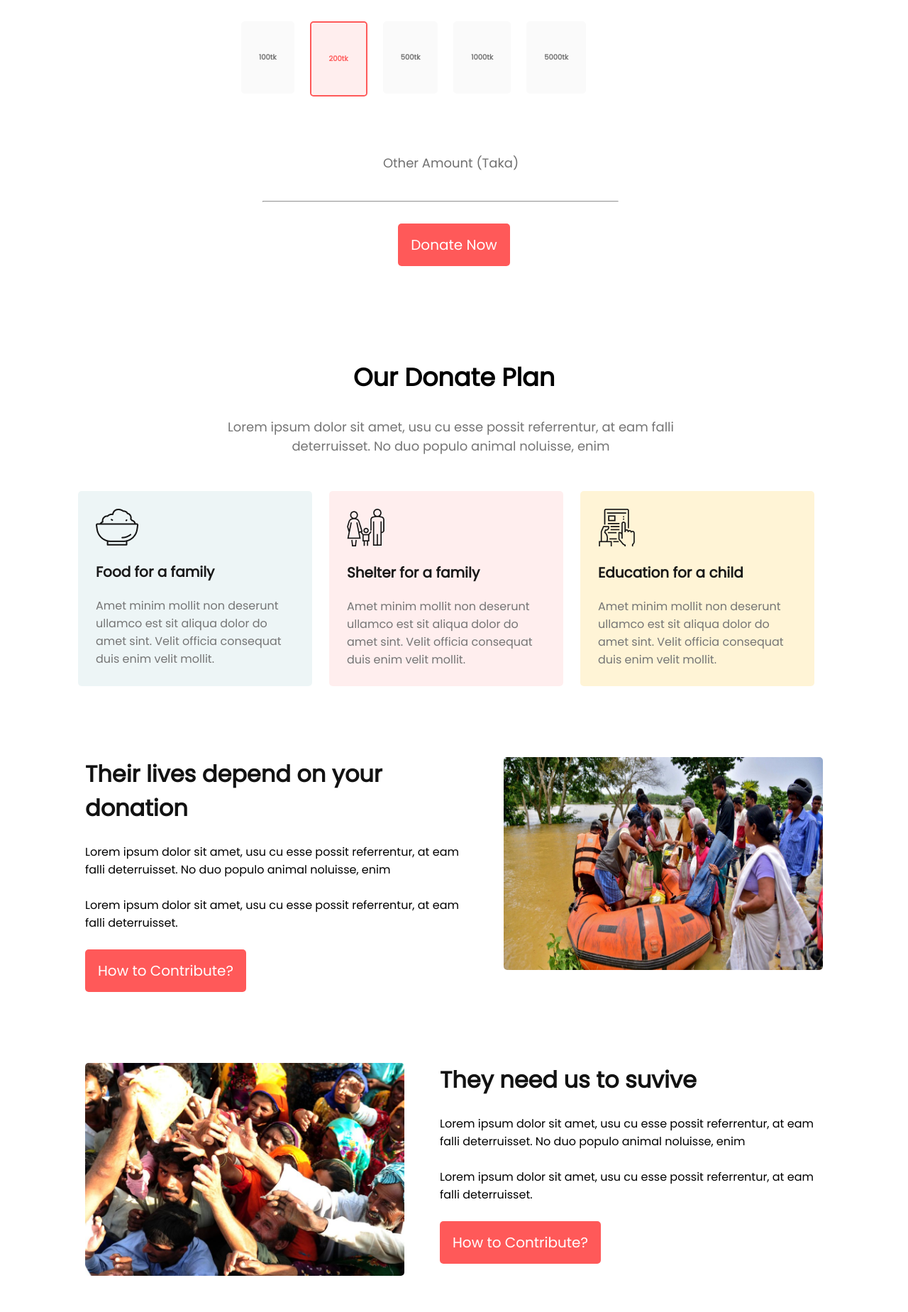
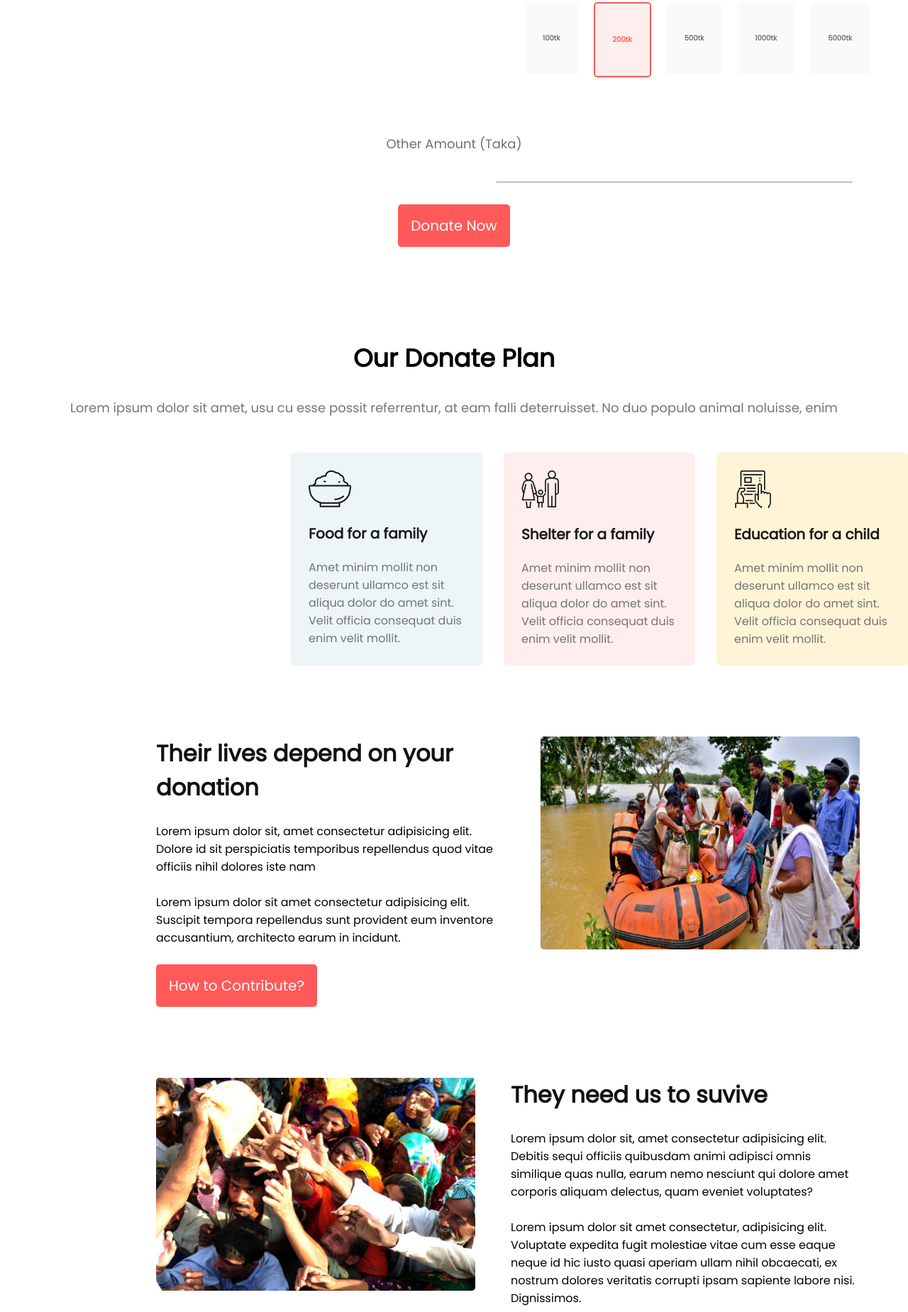
Before and after one commit to SHARIFsGIT/donate-food, a plain HTML site: page index.html in a window 1280 px wide. Shown: the part 951-2800 px from the top of the page at 71% size. Drawn offline with Linux system fonts and the light colour scheme.

Commit message:
updated for laptop

```diff
--- a/index.html
+++ b/index.html
@@ -18,8 +18,7 @@
         <div class="banner">
             <div class="banner_items">
                 <h2>Let’s Help Those Who Are More In Need</h2>
-                <p>Lorem ipsum dolor sit amet, usu cu esse possit referrentur, at eam falli deterruisset. No duo populo
-                    animal noluisse, enim</p>
+                <p>Lorem ipsum dolor sit amet consectetur adipisicing elit. Atque doloribus neque iure tenetur cupiditate quod iusto quasi fuga soluta quaerat laborum</p>
                 <button>Donate Now</button>
             </div>
         </div>
@@ -87,10 +86,9 @@
                 <div class="other_text">
                     <h3>Their lives depend on your donation</h3>
                     <br>
-                    <p>Lorem ipsum dolor sit amet, usu cu esse possit referrentur, at eam falli deterruisset. No duo populo
-                        animal noluisse, enim</p>
+                    <p>Lorem ipsum dolor sit, amet consectetur adipisicing elit. Dolore id sit perspiciatis temporibus repellendus quod vitae officiis nihil dolores iste nam</p>
                         <br>
-                    <p>Lorem ipsum dolor sit amet, usu cu esse possit referrentur, at eam falli deterruisset.</p>
+                    <p>Lorem ipsum dolor sit amet consectetur adipisicing elit. Suscipit tempora repellendus sunt provident eum inventore accusantium, architecto earum in incidunt.</p>
                     <br>
                     <button>How to Contribute?</button>
                 </div>
@@ -105,9 +103,9 @@
                 <div class="other_text">
                     <h3>They need us to suvive</h3>
                     <br>
-                    <p>Lorem ipsum dolor sit amet, usu cu esse possit referrentur, at eam falli deterruisset. No duo populo animal noluisse, enim</p>
+                    <p>Lorem ipsum dolor sit, amet consectetur adipisicing elit. Debitis sequi officiis quibusdam animi adipisci omnis similique quas nulla, earum nemo nesciunt qui dolore amet corporis aliquam delectus, quam eveniet voluptates?</p>
                     <br>
-                    <p>Lorem ipsum dolor sit amet, usu cu esse possit referrentur, at eam falli deterruisset.</p>
+                    <p>Lorem ipsum dolor sit amet consectetur, adipisicing elit. Voluptate expedita fugit molestiae vitae cum esse eaque neque id hic iusto quasi aperiam ullam nihil obcaecati, ex nostrum dolores veritatis corrupti ipsam sapiente labore nisi. Dignissimos.</p>
                     <br>
                     <button>How to Contribute?</button>
                 </div>
--- a/styles/donate.css
+++ b/styles/donate.css
@@ -15,18 +15,14 @@
 .banner_items h2 {
   color: #fff;
   font-size: 65px;
-  width: 826px;
-  margin-left: 230px;
   padding-top: 174px;
 }
 .banner_items p {
-  width: 691px;
   color: #fff;
   font-size: 18px;
   font-weight: 400;
   margin-top: 20px;
-  margin-bottom: 30px;
-  padding-left: 290px;
+  margin-bottom: 50px;
 }
 button {
   padding: 15px 18px;
@@ -50,8 +46,6 @@ button {
 .donate_now p {
   color: #707070;
   font-size: 18px;
-  width: 691px;
-  padding-left: 290px;
   margin-top: 20px;
   margin-bottom: 10px;
 }
@@ -59,11 +53,10 @@ button {
   display: flex;
   gap: 22px;
   list-style: none;
-  margin-left: 300px;
+  margin-left: 700px;
 }
 .donation_money h5 {
   color: #707070;
-  text-align: center;
   font-size: 10px;
   padding: 43px 25px 43px 25px;
   border-radius: 5px;
@@ -83,7 +76,7 @@ button {
 hr {
   width: 500px;
   height: 0px;
-  margin-left: 370px;
+  margin-left: 700px;
   margin-bottom: 30px;
 }
 .donate_now p {
@@ -106,12 +99,10 @@ hr {
   font-weight: 400;
   margin-bottom: 50px;
   text-align: center;
-  padding-left: 290px;
-  width: 691px;
 }
 .items_container {
   display: flex;
-  gap: 24px;
+  gap: 30px;
 }
 .items_container > .item1,
 .item2,
@@ -123,7 +114,7 @@ hr {
 }
 .items_container .item1 {
   background: rgba(79, 157, 166, 0.1);
-  margin-left: 110px;
+  margin-left: 410px;
 }
 .items_container .item2 {
   background: rgba(255, 89, 89, 0.1);
@@ -147,7 +138,7 @@ hr {
 .other_section > div {
   display: flex;
   gap: 50px;
-  margin: 100px 120px 35px 120px;
+  margin: 100px 120px 35px 220px;
 }
 .other_text h3 {
   color: #121212;
@@ -161,10 +152,10 @@ hr {
 }
 /* update section */
 .email {
-  width: 809px;
   height: 200px;
   background: #fff4d6;
-  margin-left: 240px;
+  margin-left: 520px;
+  margin-right: 520px;
   margin-bottom: 100px;
   border-radius: 10px 10px 10px 10px;
 }
@@ -186,7 +177,6 @@ hr {
 /* footer section */
 footer {
   padding-bottom: 80px;
-  justify-content: flex-end;
   align-items: center;
   background: #0b0d17;
 }
```
